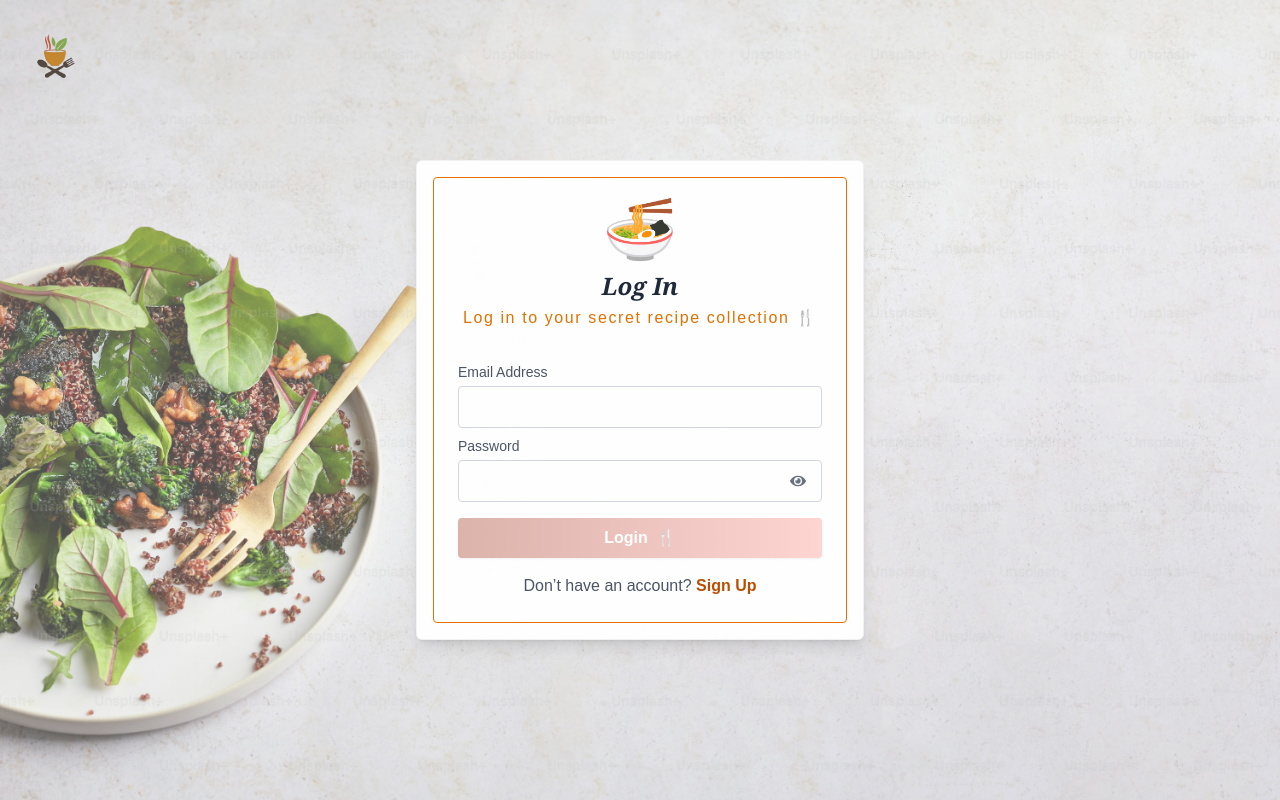
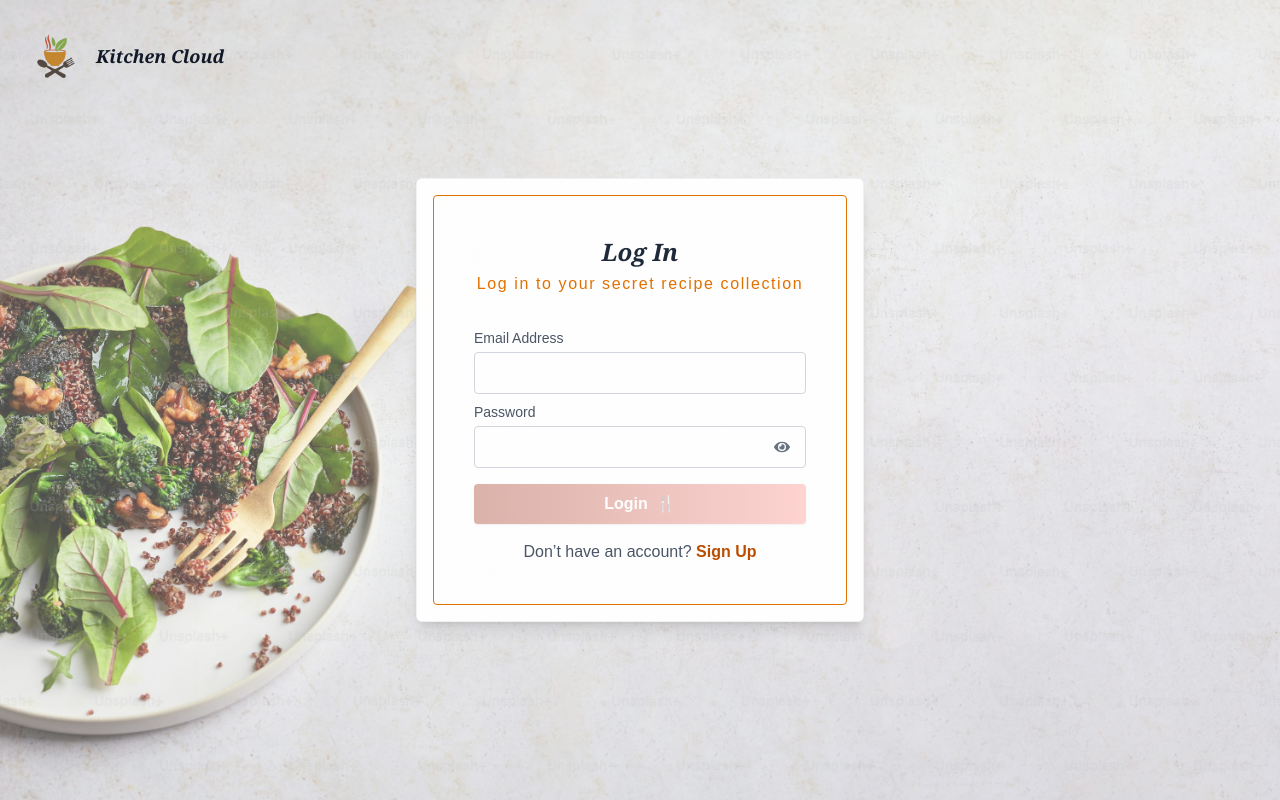
Before and after one commit to RejoanaAkter/reco, a Next.js app in the folder frontend/: page /login in a window 1280 px wide. Built offline with nearby package versions, Linux system fonts and the light colour scheme.

Commit message:
Logo added

```diff
--- a/frontend/src/containers/login.tsx
+++ b/frontend/src/containers/login.tsx
@@ -74,15 +74,13 @@
     <div
       className="min-h-screen flex items-center justify-center bg-cover bg-center p-4 sm:p-6 relative"
       style={{
-        backgroundImage:
-          "url('/recipeCover.png')",
+        backgroundImage: "url('/recipeCover.png')",
       }}
     >
       {/* Overlay */}
       <div className="absolute inset-0 bg-white/30 pointer-events-none"></div>
-
-      {/* Logo */}
-      <div className="absolute top-4 left-4 z-20">
+      {/* Logo + Website Name */}
+      <div className="absolute top-4 left-4 z-20 flex items-center">
         <Image
           src="/logo.png"
           alt="Logo"
@@ -90,18 +88,20 @@
           height={80}
           className="object-cover rounded"
         />
+        <span className="text-lg font-bold text-gray-900 font-serif italic">
+          Kitchen Cloud
+        </span>
       </div>
 
       {/* Login Card */}
       <div className="relative w-full max-w-md bg-white/95 rounded-md shadow-lg p-4 border border-[rgba(0,0,0,0.05)] z-10 flex flex-col gap-4">
-       <div className="rounded border border-amber-600 p-6 text-gray-700">
+        <div className="rounded border border-amber-600 p-10 text-gray-700">
           <div className="text-center sm:mb-8">
-          <div className="text-6xl animate-bounce mb-2">🍜</div>
             <h2 className="text-lg sm:text-2xl font-baloo font-semibold font-serif italic text-gray-800">
               Log In
             </h2>
             <p className="text-sm sm:text-base text-amber-600 tracking-[0.1em] mt-1">
-            Log in to your secret recipe collection 🍴
+              Log in to your secret recipe collection
             </p>
           </div>
 
@@ -167,6 +167,7 @@
             </a>
           </p>
         </div>
-    </div></div>
+      </div>
+    </div>
   );
 }
--- a/frontend/src/containers/signIn.tsx
+++ b/frontend/src/containers/signIn.tsx
@@ -5,6 +5,7 @@
 import { useAuth } from "@/settings/AuthContext";
 import { toast } from "react-toastify";
 import { FaEye, FaEyeSlash } from "react-icons/fa";
+import Image from "next/image";
 
 export default function SignInPage() {
   const router = useRouter();
@@ -85,20 +86,33 @@
     <div
       className="min-h-screen flex items-center justify-center bg-cover bg-center p-4 sm:p-6 relative"
       style={{
-        backgroundImage:
-          "url('/recipeCover.png')",
+        backgroundImage: "url('/recipeCover.png')",
       }}
     >
       {/* Overlay */}
       <div className="absolute inset-0 bg-white/40"></div>
+      <div className="absolute top-4 left-4 z-20 flex items-center">
+        <Image
+          src="/logo.png"
+          alt="Logo"
+          width={80}
+          height={80}
+          className="object-cover rounded"
+        />
+        <span className="text-lg font-bold text-gray-900 font-serif italic">
+          Kitchen Cloud
+        </span>
+      </div>
 
       {/* Sign-Up Card */}
       <div className="relative w-full max-w-md bg-white/95 rounded-md shadow-lg p-4 border border-[rgba(0,0,0,0.05)] z-10">
         <div className="rounded border border-amber-600 p-6 text-gray-700">
           <div className="text-center mb-4">
-            <h2 className="text-lg sm:text-2xl font-serif italic font-semibold text-gray-800">Sign Up</h2>
+            <h2 className="text-lg sm:text-2xl font-serif italic font-semibold text-gray-800">
+              Sign Up
+            </h2>
             <p className="text-sm sm:text-base text-amber-600 tracking-[0.1em] mb-2">
-              Join our yummy foodie community 🍴
+              Join our kitchen cloud community
             </p>
           </div>
 
@@ -184,7 +198,9 @@
               disabled={!isFormValid || isSubmitting}
               onClick={handleSubmit}
               className={`bg-gradient-to-r from-[#ED7158] to-[#CC3314] text-white px-5 rounded-sm shadow hover:from-[#FFB382] hover:to-[#FF8C7A] transition h-8 ${
-                !isFormValid || isSubmitting ? "opacity-50 cursor-not-allowed" : ""
+                !isFormValid || isSubmitting
+                  ? "opacity-50 cursor-not-allowed"
+                  : ""
               }`}
             >
               {isSubmitting ? "Creating..." : "Sign Up"}
```
Lines whose indentation alone changed are shown as unchanged.
